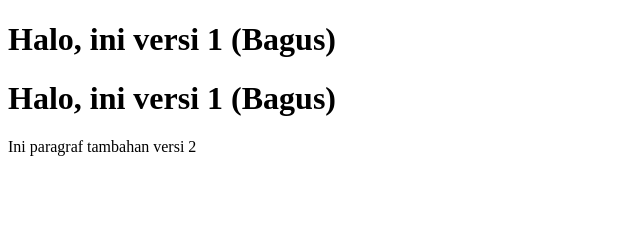
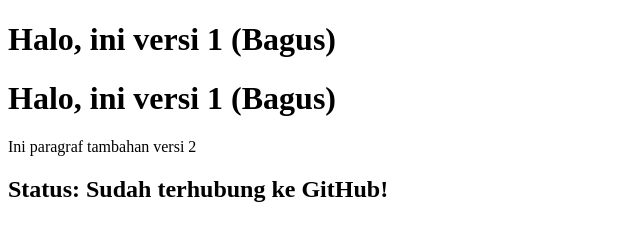
Before and after one commit to raffisgt-tech/latihan-git, a plain HTML site: page index.html in a window 1280 px wide. Shown: the whole page, without its empty margins (0-640 px from the left). Drawn offline with Linux system fonts and the light colour scheme.

Commit message:
Commit 3: Tambah status Github

```diff
--- a/index.html
+++ b/index.html
@@ -9,5 +9,6 @@
     <h1>Halo, ini versi 1 (Bagus)</h1>
     <h1>Halo, ini versi 1 (Bagus)</h1>
     <p>Ini paragraf tambahan versi 2</p>
+    <h2>Status: Sudah terhubung ke GitHub!</h2>
   </body>
 </html>
```
